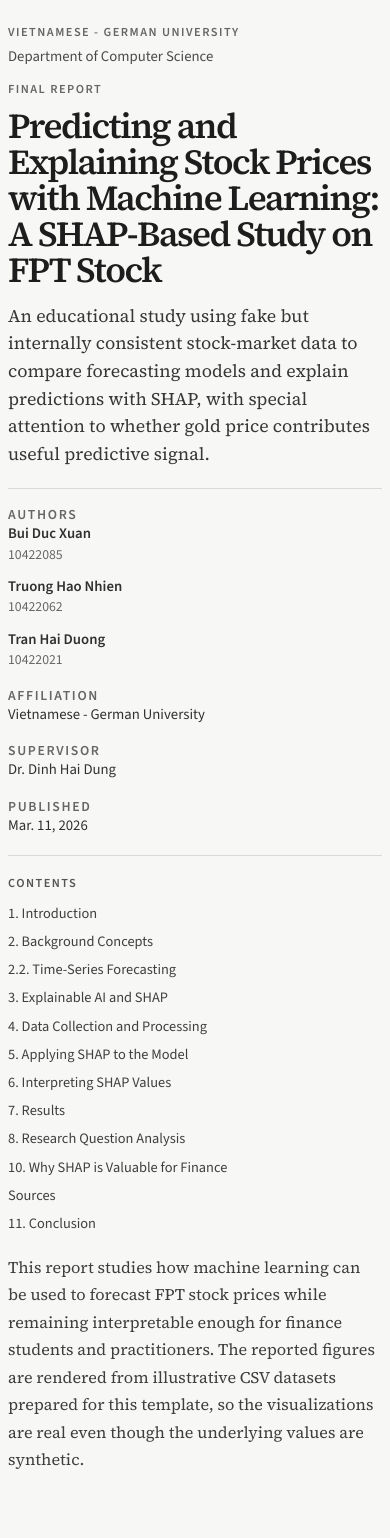
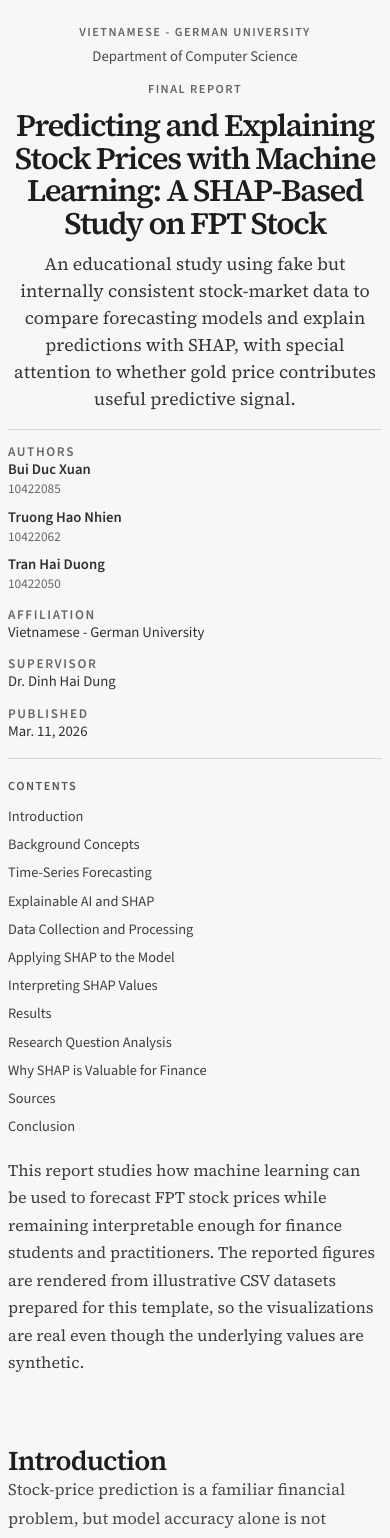
Before and after one commit to fuisl/general-study-web, a Next.js app in the folder apps/web/: page / in a window 390 px wide. Shown: the top 1538 px of the page. Built offline with nearby package versions, Linux system fonts and the light colour scheme.

Commit message:
fix: title alignment

```diff
--- a/apps/web/app/globals.css
+++ b/apps/web/app/globals.css
@@ -13,11 +13,13 @@
   --body-max: 39rem;
   --page-max: 53rem;
   --screen-max: 60rem;
+  --header-max: 50rem;
+  --meta-max: 50rem;
   --text-xs: clamp(0.76rem, 0.16vw + 0.73rem, 0.84rem);
   --text-sm: clamp(0.91rem, 0.18vw + 0.88rem, 0.97rem);
   --text-md: clamp(1rem, 0.25vw + 0.95rem, 1.07rem);
   --text-lg: clamp(1.08rem, 0.48vw + 0.99rem, 1.2rem);
-  --title-size: clamp(2.2rem, 4.2vw, 4rem);
+  --title-size: clamp(1.95rem, 3.25vw, 3.2rem);
   --section-size: clamp(1.7rem, 2.3vw, 2.35rem);
   --figure-title-size: clamp(1.15rem, 1.4vw + 0.95rem, 1.55rem);
 }
@@ -79,9 +81,7 @@
   margin-inline: auto;
 }
 
-.report-layout,
-.distill-header,
-.distill-meta {
+.report-layout {
   display: grid;
   grid-template-columns: minmax(12rem, var(--toc-width)) minmax(0, 1fr);
   gap: var(--layout-gap);
@@ -89,12 +89,14 @@
 
 .distill-header {
   padding-top: clamp(2rem, 5vw, 4rem);
-  padding-bottom: 1.25rem;
+  padding-bottom: 1rem;
 }
 
 .distill-header__main {
-  max-width: 54rem;
+  max-width: var(--header-max);
+  margin-inline: auto;
   min-width: 0;
+  text-align: center;
 }
 
 .distill-kicker,
@@ -128,33 +130,35 @@
 }
 
 .distill-header h1 {
-  max-width: 15ch;
-  margin: 0;
+  max-width: 14ch;
+  margin: 0 auto;
   font-size: var(--title-size);
   font-weight: 600;
-  line-height: 1.02;
+  line-height: 1.04;
   letter-spacing: -0.045em;
   overflow-wrap: anywhere;
 }
 
 .distill-dek {
-  max-width: 46rem;
-  margin: 0.85rem 0 0;
+  max-width: 42rem;
+  margin: 0.75rem auto 0;
   color: #373737;
   font-size: var(--text-lg);
-  line-height: 1.56;
+  line-height: 1.52;
 }
 
 .distill-meta {
-  padding: 1rem 0 1.15rem;
+  padding: 0.85rem 0 1rem;
   border-top: 1px solid var(--line);
   border-bottom: 1px solid var(--line);
 }
 
 .distill-meta__grid {
   display: grid;
-  grid-template-columns: repeat(4, minmax(0, 1fr));
-  gap: 1rem;
+  grid-template-columns: minmax(12rem, 1.25fr) minmax(10rem, 1fr) minmax(9rem, 0.9fr) minmax(8rem, 0.75fr);
+  width: min(100%, var(--meta-max));
+  margin-inline: auto;
+  gap: 0.8rem 1rem;
   align-items: start;
 }
 
@@ -163,11 +167,11 @@
 }
 
 .distill-meta__column p {
-  margin: 0 0 0.7rem;
+  margin: 0 0 0.55rem;
   color: #303030;
   font-family: var(--font-sans), sans-serif;
-  font-size: var(--text-sm);
-  line-height: 1.45;
+  font-size: 0.92rem;
+  line-height: 1.35;
 }
 
 .distill-meta__column p:last-child {
@@ -176,13 +180,18 @@
 
 .distill-meta__column strong {
   display: block;
+  font-size: 0.92rem;
   font-weight: 600;
 }
 
 .distill-meta__column span {
   display: block;
   color: var(--muted);
-  font-size: 0.86rem;
+  font-size: 0.83rem;
+}
+
+.distill-meta__column--authors p {
+  margin-bottom: 0.6rem;
 }
 
 .report-layout {
@@ -220,12 +229,14 @@
 
 .report-main {
   min-width: 0;
+  display: grid;
+  justify-items: center;
 }
 
 .l-body,
 .l-page,
 .l-screen {
-  margin: 0;
+  margin: 0 auto;
 }
 
 .l-body {
@@ -523,20 +534,17 @@
 }
 
 @media (max-width: 72rem) {
-  .report-layout,
-  .distill-header,
-  .distill-meta {
+  .report-layout {
     grid-template-columns: 1fr;
     gap: 1.25rem;
   }
 
-  .distill-header__spacer,
-  .distill-meta__spacer {
-    display: none;
+  .report-layout {
+    padding-top: 1.2rem;
   }
 
-  .report-layout {
-    padding-top: 1.2rem;
+  .distill-meta__grid {
+    grid-template-columns: repeat(2, minmax(0, 1fr));
   }
 
   .report-toc {
@@ -545,10 +553,6 @@
   }
 
   .report-toc__links {
-    grid-template-columns: repeat(2, minmax(0, 1fr));
-  }
-
-  .distill-meta__grid {
     grid-template-columns: repeat(2, minmax(0, 1fr));
   }
 }
--- a/apps/web/content/report-article.tsx
+++ b/apps/web/content/report-article.tsx
@@ -12,7 +12,7 @@
     <ReportShell meta={reportMeta}>
       <ArticleSection
         id="introduction"
-        title="1. Introduction"
+        title="Introduction"
         lede="Stock-price prediction is a familiar financial problem, but model accuracy alone is not enough when the goal is to understand why a forecast changes. This report therefore combines forecasting with explainability."
       >
         <p>
@@ -72,10 +72,10 @@
 
       <ArticleSection
         id="background"
-        title="2. Background Concepts"
+        title="Background Concepts"
         lede="The forecasting task combines conventional technical indicators with simple but effective sequence models. The goal is not to use the most complex architecture, but to build a model that is accurate enough to be worth explaining."
       >
-        <h3>2.1. Technical Indicators in Finance</h3>
+        <h3>Technical Indicators in Finance</h3>
         <p>
           The input space begins with common stock-market variables such as open,
           high, low, close, and trading volume. From these raw values, the study
@@ -108,7 +108,7 @@
         />
       </FigureFrame>
 
-      <ArticleSection title="2.2. Machine Learning for Time-Series Forecasting" id="background-ml">
+      <ArticleSection title="Machine Learning for Time-Series Forecasting" id="background-ml">
         <p>
           Financial markets generate sequential data, so each day&apos;s observation
           depends on what came before it. This makes time-series forecasting
@@ -150,7 +150,7 @@
 
       <ArticleSection
         id="shap"
-        title="3. Explainable AI and SHAP"
+        title="Explainable AI and SHAP"
         lede="The interpretability problem appears as soon as a model can produce a plausible forecast without revealing why the prediction changed. SHAP addresses that gap by turning each prediction into a set of feature contributions."
       >
         <p>
@@ -191,7 +191,7 @@
 
       <ArticleSection
         id="data"
-        title="4. Data Collection and Processing"
+        title="Data Collection and Processing"
         lede="The dataset used in this report follows the same structure as a conventional market CSV: date, open, high, low, close, and volume, followed by engineered technical and context features."
       >
         <p>
@@ -234,7 +234,7 @@
 
       <ArticleSection
         id="applying-shap"
-        title="5. Applying SHAP to the Model"
+        title="Applying SHAP to the Model"
         lede="After training the forecasting models, the study focuses on the best-performing NLinear specification and applies SHAP to explain the model at both local and global levels."
       >
         <p>
@@ -276,7 +276,7 @@
 
       <ArticleSection
         id="interpreting"
-        title="6. Interpreting SHAP Values"
+        title="Interpreting SHAP Values"
         lede="SHAP values can be aggregated across samples, forecast horizons, or feature groups. In this report, the most useful summaries are lag importance and overall feature importance."
       >
         <p>
@@ -311,7 +311,7 @@
 
       <ArticleSection
         id="results"
-        title="7. Results"
+        title="Results"
         lede="This section reports synthetic template results for layout purposes. The numbers are not empirical findings, but they are chosen to behave like a plausible forecasting experiment."
       >
         <p>
@@ -363,10 +363,10 @@
 
       <ArticleSection
         id="research-questions"
-        title="8. Research Question Analysis"
+        title="Research Question Analysis"
         lede="The two research questions can now be answered using the model metrics, lag patterns, and SHAP summaries shown above."
       >
-        <h3>RQ1. Using SHAP to identify important features</h3>
+        <h3>Using SHAP to identify important features</h3>
         <p>
           SHAP provides a systematic way to quantify which features move a
           prediction. In this project, the values are computed on the trained
@@ -380,7 +380,7 @@
           returns dominate the explanation. This means the model behaves like a
           momentum-sensitive forecaster rather than a feature-agnostic black box.
         </p>
-        <h3>RQ2. Can gold price be used as an indicator?</h3>
+        <h3>Can gold price be used as an indicator?</h3>
         <p>
           Gold does not become the dominant explanatory factor, but it does not
           disappear either. In the synthetic SHAP ranking, gold return sits in
@@ -414,7 +414,7 @@
 
       <ArticleSection
         id="why-shap"
-        title="10. Why SHAP is Valuable for Finance"
+        title="Why SHAP is Valuable for Finance"
         lede="Finance is rarely interested in prediction alone. Analysts also need to explain what moved the model and whether the explanation matches a plausible market story."
       >
         <p>
@@ -451,7 +451,7 @@
 
       <ArticleSection
         id="conclusion"
-        title="11. Conclusion"
+        title="Conclusion"
         lede="The main contribution of this report is not just a forecast, but a forecast that can be interrogated."
       >
         <p>
--- a/apps/web/data/report.ts
+++ b/apps/web/data/report.ts
@@ -9,7 +9,7 @@
   authors: [
     { name: "Bui Duc Xuan", studentId: "10422085" },
     { name: "Truong Hao Nhien", studentId: "10422062" },
-    { name: "Tran Hai Duong", studentId: "10422021" },
+    { name: "Tran Hai Duong", studentId: "10422050" },
   ],
   affiliation: "Vietnamese - German University",
   supervisor: "Dr. Dinh Hai Dung",
@@ -17,18 +17,18 @@
   abstract:
     "This report studies how machine learning can be used to forecast FPT stock prices while remaining interpretable enough for finance students and practitioners. The reported figures are rendered from illustrative CSV datasets prepared for this template, so the visualizations are real even though the underlying values are synthetic.",
   toc: [
-    { id: "introduction", label: "1. Introduction" },
-    { id: "background", label: "2. Background Concepts" },
-    { id: "background-ml", label: "2.2. Time-Series Forecasting" },
-    { id: "shap", label: "3. Explainable AI and SHAP" },
-    { id: "data", label: "4. Data Collection and Processing" },
-    { id: "applying-shap", label: "5. Applying SHAP to the Model" },
-    { id: "interpreting", label: "6. Interpreting SHAP Values" },
-    { id: "results", label: "7. Results" },
-    { id: "research-questions", label: "8. Research Question Analysis" },
-    { id: "why-shap", label: "10. Why SHAP is Valuable for Finance" },
+    { id: "introduction", label: "Introduction" },
+    { id: "background", label: "Background Concepts" },
+    { id: "background-ml", label: "Time-Series Forecasting" },
+    { id: "shap", label: "Explainable AI and SHAP" },
+    { id: "data", label: "Data Collection and Processing" },
+    { id: "applying-shap", label: "Applying SHAP to the Model" },
+    { id: "interpreting", label: "Interpreting SHAP Values" },
+    { id: "results", label: "Results" },
+    { id: "research-questions", label: "Research Question Analysis" },
+    { id: "why-shap", label: "Why SHAP is Valuable for Finance" },
     { id: "sources", label: "Sources" },
-    { id: "conclusion", label: "11. Conclusion" },
+    { id: "conclusion", label: "Conclusion" },
   ],
 };
 
--- a/packages/report-ui/src/report-shell.tsx
+++ b/packages/report-ui/src/report-shell.tsx
@@ -57,7 +57,6 @@
     <article className="distill-shell">
       <div className="report-frame">
         <header className="distill-header">
-          <div className="distill-header__spacer" aria-hidden="true" />
           <div className="distill-header__main">
             <p className="distill-kicker">{meta.university}</p>
             <p className="distill-subkicker">{meta.department}</p>
@@ -68,9 +67,8 @@
         </header>
 
         <section className="distill-meta">
-          <div className="distill-meta__spacer" aria-hidden="true" />
           <div className="distill-meta__grid">
-            <div className="distill-meta__column">
+            <div className="distill-meta__column distill-meta__column--authors">
               <span className="distill-byline__label">Authors</span>
               {meta.authors.map((author) => (
                 <p key={author.studentId}>
```
Also changed, not shown: packages/report-ui/src/citations.tsx (added, +62 -0 lines), 1 other file (tests, documents, lock files or other folders).
